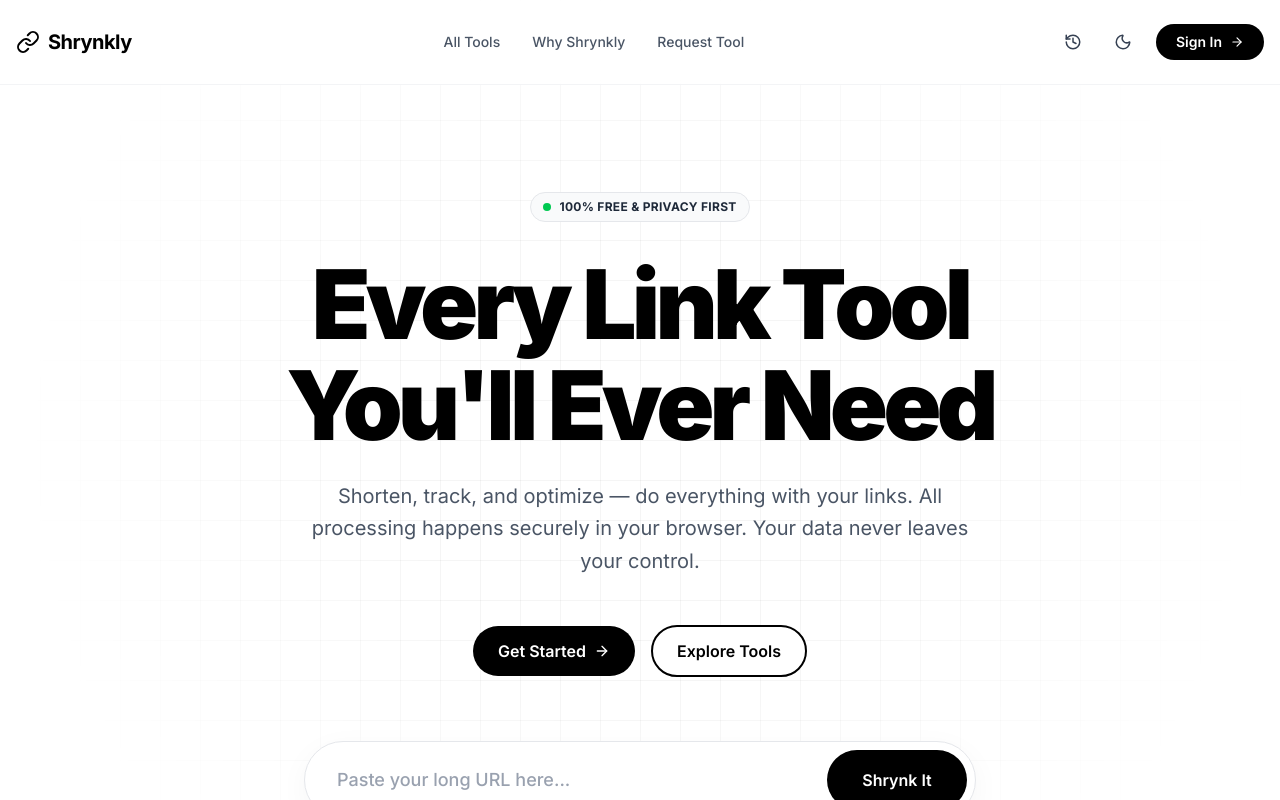
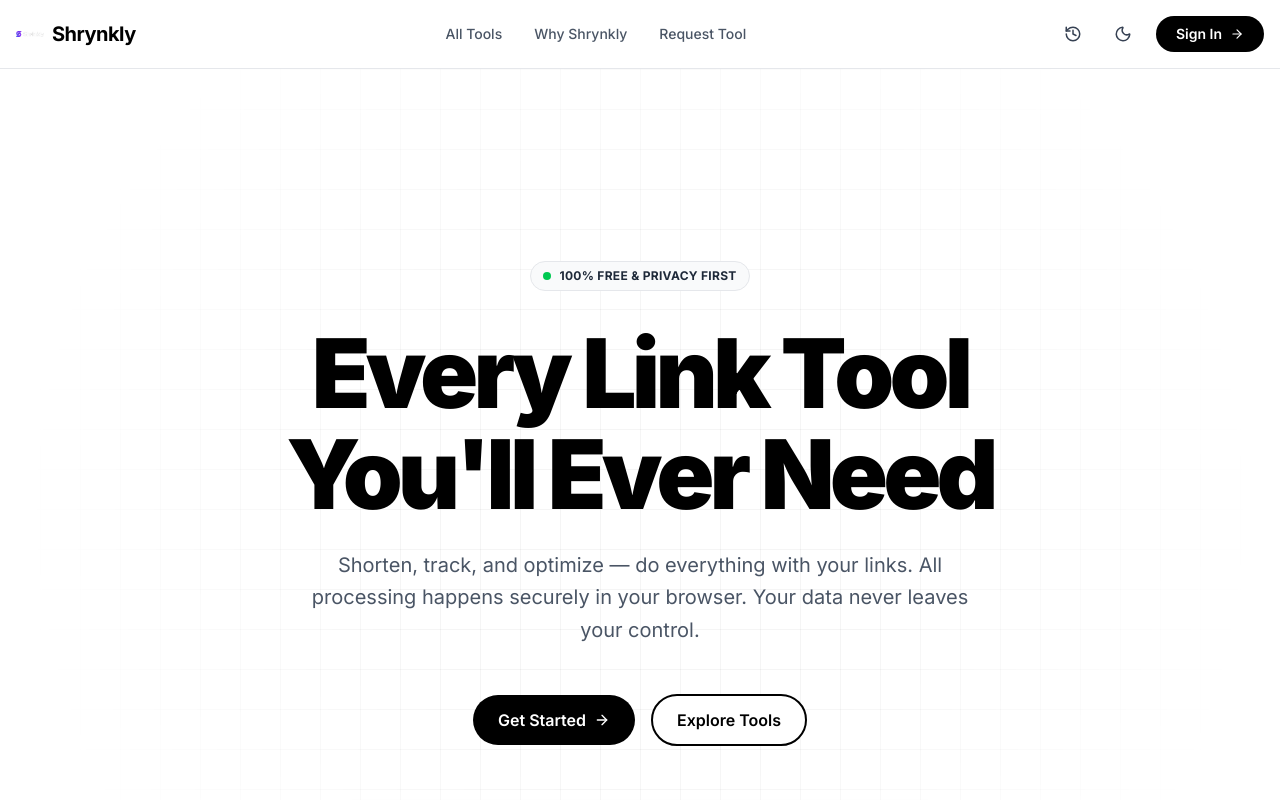
Before and after one commit to thepriyanshbhatt/Shrynkly-URL-Shortner, a React (Vite) app in the folder frontend/: page / in a window 1280 px wide. Shown: the top 800 px of the page. Built offline with nearby package versions, Linux system fonts and the light colour scheme.

Commit message:
UI Polish: Logo extraction, favicon update, and sticky glassmorphic header implementation

```diff
--- a/frontend/index.html
+++ b/frontend/index.html
@@ -2,7 +2,7 @@
 <html lang="en">
   <head>
     <meta charset="UTF-8" />
-    <link rel="icon" type="image/svg+xml" href="/favicon.svg" />
+    <link rel="icon" type="image/x-icon" href="/favicon.ico" />
     <meta name="viewport" content="width=device-width, initial-scale=1.0" />
     <meta name="description" content="Shrynkly — A fast, modern URL shortener. Paste long links, get clean short ones instantly." />
     <title>Shrynkly - URL Shortener</title>
--- a/frontend/src/App.jsx
+++ b/frontend/src/App.jsx
@@ -98,11 +98,11 @@ function App() {
     <div className="min-h-screen font-sans selection:bg-black/10 dark:selection:bg-white/20 bg-white text-black dark:bg-[#0a0a0a] dark:text-white relative z-0 transition-colors duration-300">
 
       {/* Header */}
-      <header className="absolute top-0 w-full z-50 px-4 py-6 border-b border-gray-100 dark:border-white/5 bg-white/80 dark:bg-[#0a0a0a]/80 backdrop-blur-sm transition-colors duration-300">
+      <header className="sticky top-0 w-full z-50 px-4 py-4 border-b border-gray-200 dark:border-white/10 bg-white/70 dark:bg-[#0a0a0a]/70 backdrop-blur-md transition-colors duration-300">
         <div className="max-w-7xl mx-auto flex justify-between items-center">
           <div className="flex items-center gap-2">
             <span className="font-bold text-xl tracking-tight flex items-center gap-2 text-black dark:text-white">
-              <Link size={24} className="text-black dark:text-white" />
+              <img src="/logo.png" alt="Shrynkly Logo" className="w-7 h-7 object-contain" />
               Shrynkly
             </span>
           </div>
```
Also changed, not shown: frontend/public/logo.png (added), 1 other file (tests, documents, lock files or other folders).
